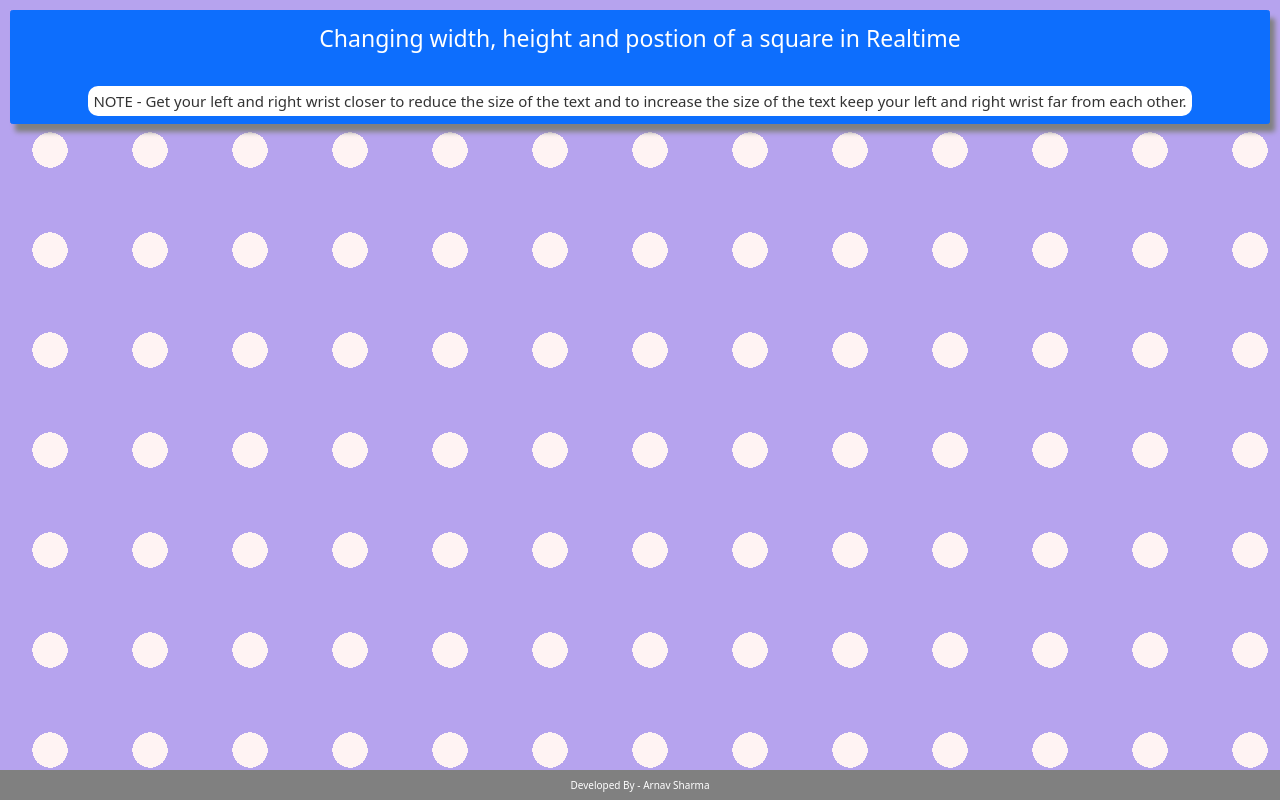
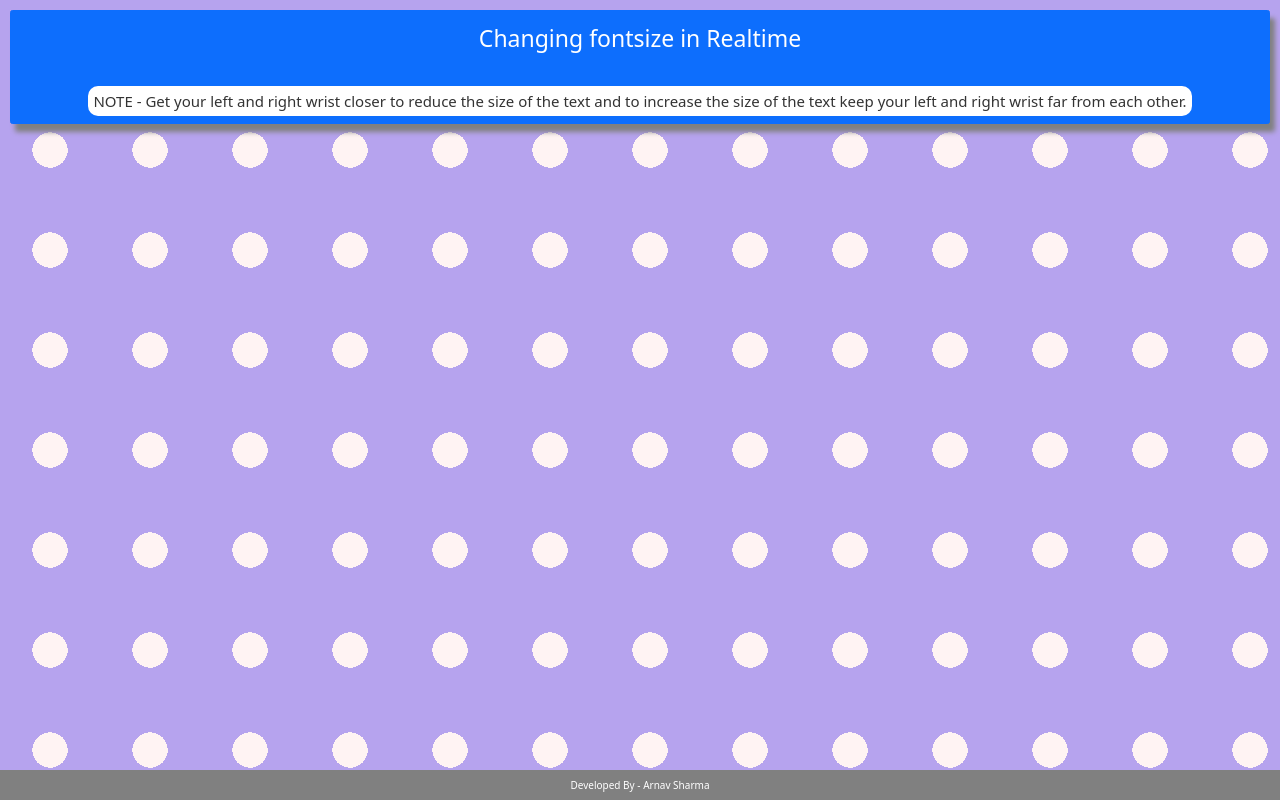
Before and after one commit to Avipahadi/P-123, a plain HTML site: page index.html in a window 1280 px wide. Drawn offline with nearby package versions, Linux system fonts and the light colour scheme; a script that the page names is missing.

Commit message:
Update index.html

```diff
--- a/index.html
+++ b/index.html
@@ -28,8 +28,7 @@
 
 <body>
   <center style="padding: 10px;">
-    <h3 style="cursor: default; color: white;" class="btn btn-primary heading">Changing width, height and postion of a
-      square in Realtime
+    <h3 style="cursor: default; color: white;" class="btn btn-primary heading">Changing fontsize in Realtime
       <br><br>
       <span style="cursor: default;" class="btn-default note">NOTE - Get your left and right wrist closer
         to reduce the size of the text and to increase the size of
```
